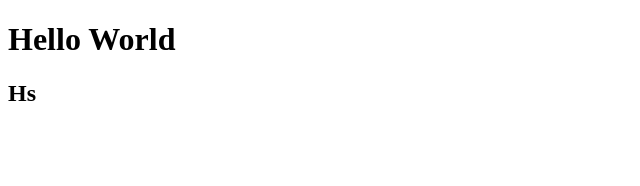
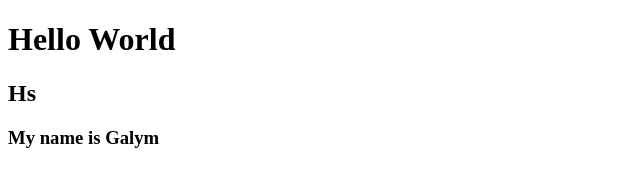
Before and after one commit to igalym/module2, a plain HTML site: page index.html in a window 1280 px wide. Shown: the whole page, without its empty margins (0-640 px from the left). Drawn offline with Linux system fonts and the light colour scheme.

Commit message:
update version index.html

```diff
--- a/index.html
+++ b/index.html
@@ -8,6 +8,7 @@
 <body>
     <h1>Hello World</h1>
     <h2>Hs</h2>
+    <h3>My name is Galym</h3>
 </body>
 
 <script src="video13.js"></script>
```
Also changed, not shown: 1 other file.
